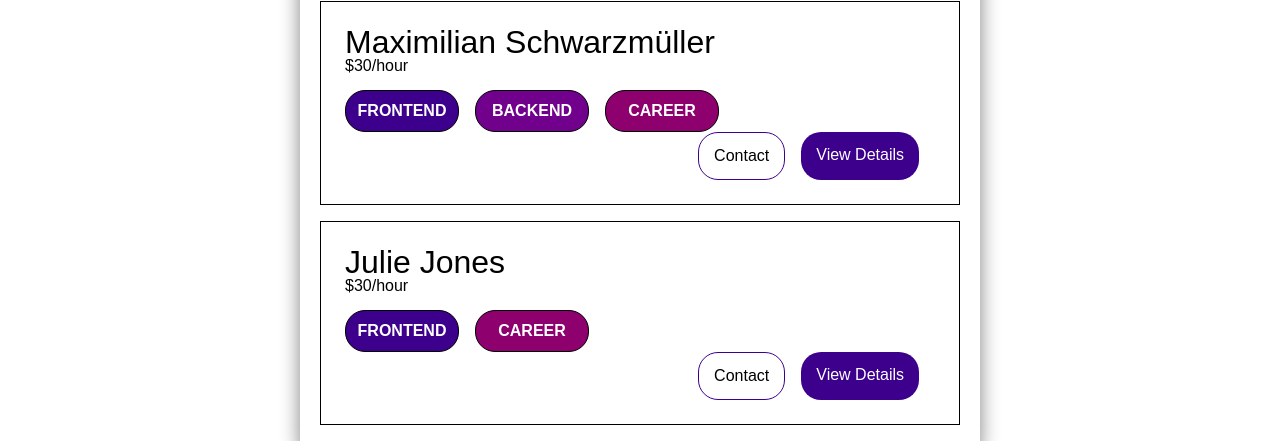
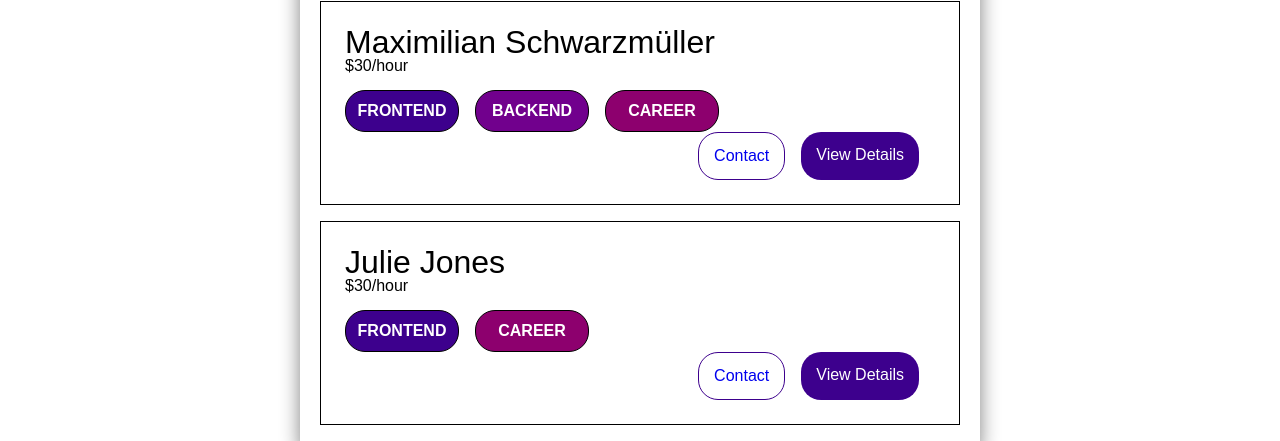
Before and after one commit to mr-ryan12/find_a_coach, a Vue app: page /coaches in a window 1280 px wide. Shown: the part 346-787 px from the top of the page. Built offline with nearby package versions, Linux system fonts and the light colour scheme; a web font is replaced by a local one.

Commit message:
Create contact route

```diff
--- a/src/components/CoachesSelection.vue
+++ b/src/components/CoachesSelection.vue
@@ -44,7 +44,7 @@
         <p v-for="topic in coach.topics" :key="topic" :class="topic">{{ topic.toUpperCase() }}</p>
       </section>
       <section class="contact-link-container">
-        <a class="contact-link">Contact</a>
+        <RouterLink :to="`/coaches/${coach.id}/contact`" class="contact-link">Contact</RouterLink>
         <a class="view-details-link">View Details</a>
       </section>
     </section>
@@ -115,6 +115,7 @@ h2 {
 .contact-link {
   border: 1px solid #3d008d;
   background: none;
+  text-decoration: none;
 }
 
 .register-button,
--- a/src/components/ContactCoach.vue
+++ b/src/components/ContactCoach.vue
@@ -1,3 +1,3 @@
 <template>
-
+  <h2>howdy folks!</h2>
 </template>
--- a/src/main.js
+++ b/src/main.js
@@ -4,12 +4,14 @@ import { createRouter, createWebHistory } from 'vue-router'
 import App from './App.vue'
 import CoachesSelection from './components/CoachesSelection.vue'
 import TheRequests from './components/TheRequests.vue'
+import ContactCoach from './components/ContactCoach.vue'
 
 const router = createRouter({
   history: createWebHistory(),
   routes: [
     { path: '/coaches', component: CoachesSelection },
     { path: '/requests', component: TheRequests },
+    { path: '/coaches/:id/contact', component: ContactCoach, props: true},
   ]
 })
 
```
